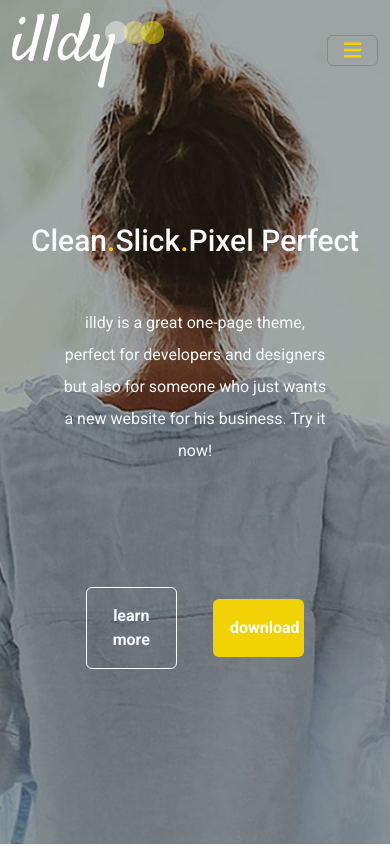
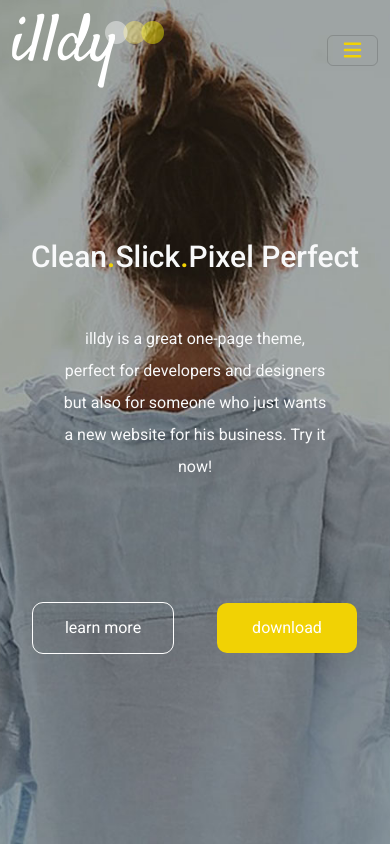
Before and after one commit to hassan-eltawiel/illdy, a plain HTML site: page index.html in a window 390 px wide. Shown: the top 846 px of the page. Drawn offline with Linux system fonts and the light colour scheme.

Commit message:
modified html and css

```diff
--- a/css/illdy.css
+++ b/css/illdy.css
@@ -38,22 +38,32 @@ svg:hover {
 .landing h1 span {
     color: var(--yellow-color);
 }
+.landing .frist-button {
+    background-color: transparent;
+    color: #fff;
+    outline: 1px solid #fff;
+    border: none;
+    border-radius: 10px;
+    width: 200px;
+    height: 50px;
+    margin-right: 20px;
+}
 .landing .main-button {
     background-color: var(--yellow-color);
     color: #fff;
+    border: none;
+    border-radius: 10px;
+    width: 200px;
+    height: 50px;
+    margin-left: 20px;
 }
+.landing .frist-button:hover,
 .landing .main-button:hover {
     background-color: var(--vioult-color);
-};
+}
 
-.landing .frist-button {
-    background-color:#737b75 ;
-    color: #fff;
-    border: 2px solid #fff;
-}
-.landing .frist-button:hover {
-    background-color: transparent;
-}
+
+
 
 /*start about*/
 
@@ -295,5 +305,11 @@ svg:hover {
         padding: 10px 0;
     }
 }
+@media (max-width:557px) {
+    .landing .frist-button,
+    .landing .main-button {
+        width: 140px;
+    }
+}
 
 /*end responsive */
--- a/index.html
+++ b/index.html
@@ -62,8 +62,8 @@
                 <h1 class=" mb-5 mt-5 text-light ">Clean<span>.</span>Slick<span>.</span>Pixel Perfect</h1>
                 <p class="text-light fs-10 w-75 m-auto lh-lg mb-4">illdy is a great one-page theme, perfect for developers and designers but also for someone who just wants a new website for his business. Try it now!</p>
                 <div class="clickble mt-5 pt-5 ">
-                <button class="btn w-25 p-3 me-3 fw-bold btn-outline-light frist-button">learn more</button>
-                <button class="btn main-button w-25 p-3 ms-3 fw-bold ">download</button>
+                <button class=" frist-button ">learn more</button>
+                <button class=" main-button ">download</button>
                 </div>
 
             </div>
@@ -118,10 +118,10 @@
             <p class="text-black-50">You'll love our work. Check it out!</p>
         </div>
         <div class="content d-flex pt-2">
-            <a href="www.google.com" class="position-relative w-25"><img src="image/front-page/front-page-project-4.jpg" class="w-100" alt="img4"></a>
-            <a href="www.google.com" class="position-relative w-25"><img src="image/front-page/front-page-project-3.jpg" class="w-100" alt="img4"></a>
-            <a href="www.google.com" class="position-relative w-25"><img src="image/front-page/front-page-project-2.jpg" class="w-100" alt="img4"></a>
-            <a href="www.google.com" class="position-relative w-25"><img src="image/front-page/front-page-project-1.jpg" class="w-100" alt="img4"></a>
+            <a href="#" class="position-relative w-25"><img src="image/front-page/front-page-project-4.jpg" class="w-100" alt="img4"></a>
+            <a href="#" class="position-relative w-25"><img src="image/front-page/front-page-project-3.jpg" class="w-100" alt="img4"></a>
+            <a href="#" class="position-relative w-25"><img src="image/front-page/front-page-project-2.jpg" class="w-100" alt="img4"></a>
+            <a href="#" class="position-relative w-25"><img src="image/front-page/front-page-project-1.jpg" class="w-100" alt="img4"></a>
         </div>
     </div>
     <!--end project-->
```
